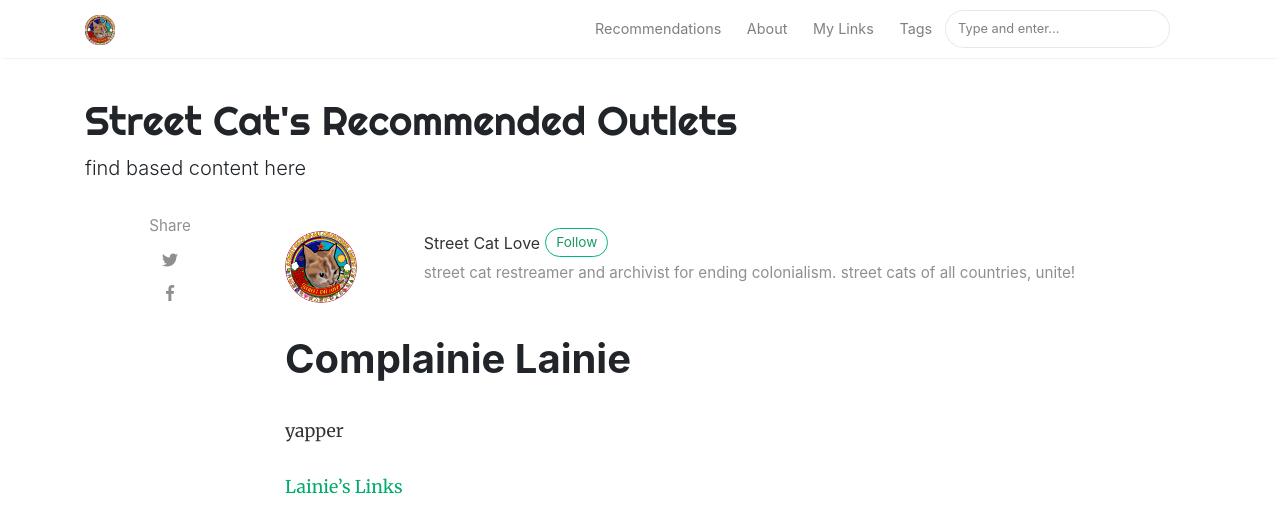
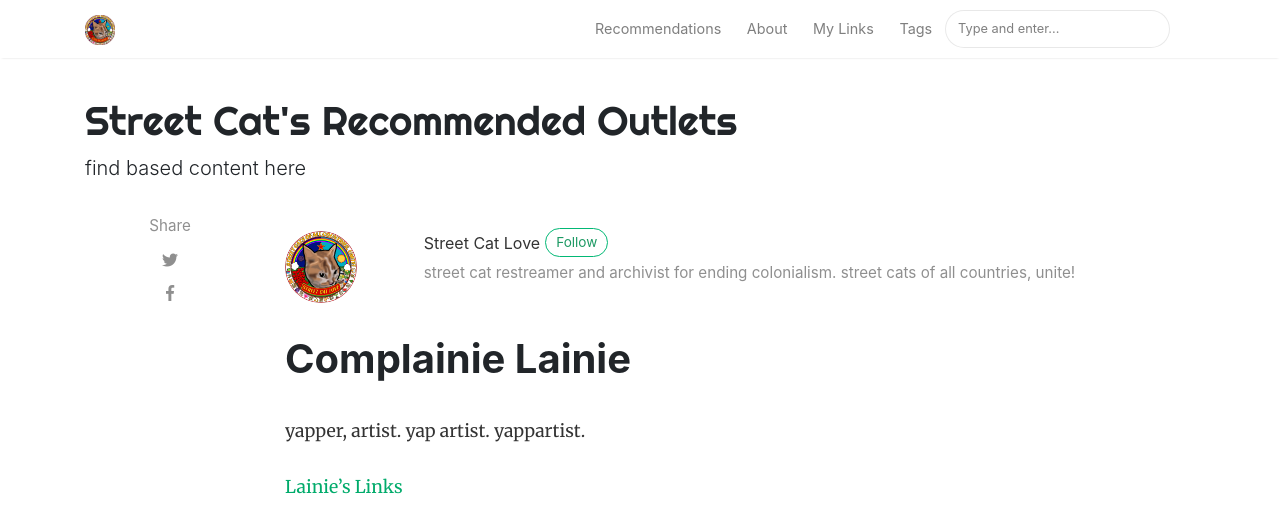
Before and after one commit to StreetCatLove/recs, a Jekyll site: the page built from _posts/2025-05-30-lainie.md, in a window 1280 px wide and 900 px high, cut to the strip 0-524 px from the top of the window. Built offline with Jekyll 4.4.1, drawn with Linux system fonts in a browser that asks for light colours; nearby versions of some CDN libraries; comment, search, counter and statistics services are not loaded.

Commit message:
Update 2025-05-30-lainie.md

```diff
--- a/_posts/2025-05-30-lainie.md
+++ b/_posts/2025-05-30-lainie.md
@@ -9,7 +9,7 @@ hidden: false
 comments: false
 ---
 
-yapper
+yapper, artist. yap artist. yappartist.
 
 <a href="linktr.ee/complainie">Lainie's Links</a>
 
```
